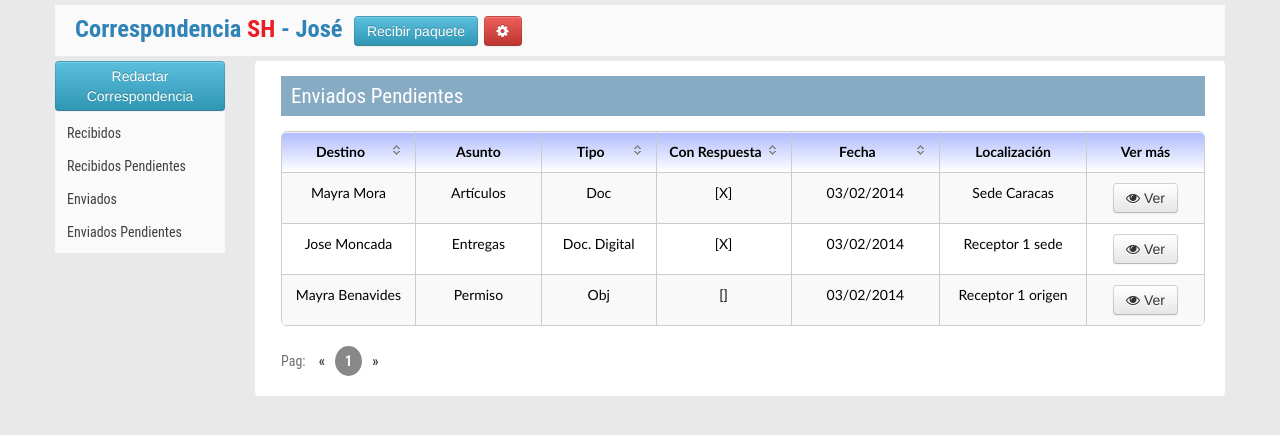
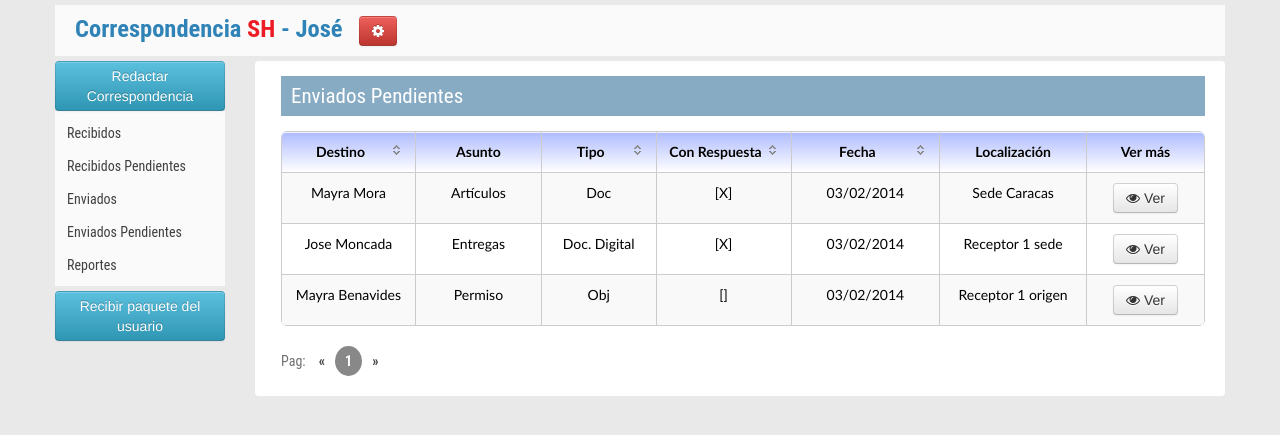
Before and after one commit to jose1988/SDC, a PHP site: page /SistemaDeCorrespondencia/views/recibidosPendientes.php in a window 1280 px wide. Shown: the part 156-591 px from the top of the page. Run offline with PHP 8.4, Linux system fonts and the light colour scheme; the visitor is signed in with stand-in values (Sample User, id 1).

Commit message:
mas y  mas cambios

```diff
--- a/views/confirm_valise.php
+++ b/views/confirm_valise.php
@@ -133,7 +133,7 @@ include("../recursos/funciones.php");
 
         <ul class="nav nav-pills nav-stacked">
 
-		<li> <a href="create_valise.php">Átras</a> <li>
+		<li> <a href="create_valise.php">Atrás</a> <li>
 
 
 
--- a/views/create_document.php
+++ b/views/create_document.php
@@ -131,9 +131,9 @@ include("../recursos/funciones.php");
        <div class="span2">
 
 
-        <ul class="nav nav-pills nav-stacked">
+        <ul class="nav nav-pills nav-stacked" >
 
-		<li> <a href="headquarters_operator.php">Atrás</a> <li>
+		<li style="text-align:center"> <a href="headquarters_operator.php" >Atrás</a> <li>
 
 
      </ul>
--- a/views/create_user.php
+++ b/views/create_user.php
@@ -135,8 +135,8 @@ include("../recursos/funciones.php");
 
         <ul class="nav nav-pills nav-stacked">
 
-		<li> <a href="crear.php">Átras</a> <li>
-        <li> <a href="entrada.php">Crear</a> <li>
+		<li> <a href="crear.php">Atrás</a> <li>
+
 
 
      </ul>
@@ -161,7 +161,7 @@ include("../recursos/funciones.php");
 		     </tr>
 
 			 <td style="text-align:center" width="50%">Correo</td>
-				 <td style="text-align:center"><input type="text" name="correo" id="correo" maxlength="19" size="30" title="Ingrese un correo" placeholder="Ej. josefuentes@gmail.com">
+				 <td style="text-align:center"><input type="text" name="correo" id="correo" maxlength="100" size="50" title="Ingrese un correo" placeholder="Ej. josefuentes@gmail.com">
 				 <div id="Info2" style="float:right"></div>
 				 </td>
 
--- a/views/create_valise.php
+++ b/views/create_valise.php
@@ -132,8 +132,9 @@ include("../recursos/funciones.php");
 
         <ul class="nav nav-pills nav-stacked">
 
-		<li> <a href="inbox.php">Átras</a> <li>
+		<li> <a href="inbox.php">Atrás</a> <li>
         <li> <a href="confirm_valise.php">Confirmar valija</a> <li>
+        <li> <a href="breakdown_valise.php">Recibir valija</a> <li>
         <li> <a href="valise_report.php">Reportar valija</a> <li>
         <li> <a href="reports_valise.php">Reportes</a> <li>
 
--- a/views/enviadosPendientes.php
+++ b/views/enviadosPendientes.php
@@ -139,6 +139,7 @@
         <li> <a href="recibidosPendientes.php" >  Recibidos Pendientes </a></li>
         <li> <a href="enviados.php" >  Enviados </a></li>
         <li> <a href="enviadosPendientes.php" >  Enviados Pendientes </a></li>
+         <li> <a href="reports_user.php" >  Reportes </a></li>
 
      </ul>
        <?php
@@ -154,7 +155,7 @@
 					  <?php }
 					    if($_SESSION["Usuario"]=="empaquetador"){ ?>
 
-					<a href="create_valise.php" ><button type="button" class="btn btn-info btn-primary" value="Realizar Valija">  Realizar Valija del usuario  </button> </a>
+					<a href="create_valise.php" ><button type="button" class="btn btn-info btn-primary" value="Realizar Valija">  Realizar Valija   </button> </a>
 
 					 <?php  }
 
--- a/views/inbox.php
+++ b/views/inbox.php
@@ -128,6 +128,7 @@
         <li> <a href="recibidosPendientes.php" >  Recibidos Pendientes </a></li>
         <li> <a href="enviados.php" >  Enviados </a></li>
         <li> <a href="enviadosPendientes.php" >  Enviados Pendientes </a></li>
+        <li> <a href="reports_user.php" >  Reportes </a></li>
 
      </ul>
        <?php
@@ -143,7 +144,7 @@
 					  <?php }
 					    if($_SESSION["Usuario"]=="empaquetador"){ ?>
 
-					<a href="create_valise.php" ><button type="button" class="btn btn-info btn-primary" value="Realizar Valija">  Realizar Valija del usuario  </button> </a>
+					<a href="create_valise.php" ><button type="button" class="btn btn-info btn-primary" value="Realizar Valija">  Realizar Valija para enviar </button> </a>
 
 					 <?php  }
 
--- a/views/recibidosPendientes.php
+++ b/views/recibidosPendientes.php
@@ -92,24 +92,7 @@
 
 
                       </div>
-                       <?php
-					   if($_SESSION["Usuario"]=="operador"){ ?>
 
-						<a href="operator_level.php" ><button type="button" class="btn btn-info " value="Recibir paquete"> Recibir paquete </button> </a>
-
-					  <?php }
-					    if($_SESSION["Usuario"]=="operadorsede"){ ?>
-
-						<a href="headquarters_operator.php" > <button type="button"class="btn btn-info "  value="Recibir paquete"> Recibir paquete</button> </a>
-
-					  <?php }
-					    if($_SESSION["Usuario"]=="empaquetador"){ ?>
-
-					<a href="create_valise.php" ><button type="button" class="btn btn-info " value="Realizar Valija"> Realizar Valija</button> </a>
-
-					 <?php  }
-
-					   ?>
 
                       <div class="btn-group" >
 
@@ -146,7 +129,8 @@
 		<!--Caso pantalla uno-->
        <div class="row-fluid">
 
-       <div class="span2">
+
+      <div class="span2">
         <a href="send_correspondence.php" ><button type="button" class="btn btn-info " value="Redactar"> Redactar Correspondencia</button> </a>
 
 
@@ -156,8 +140,27 @@
         <li> <a href="recibidosPendientes.php" >  Recibidos Pendientes </a></li>
         <li> <a href="enviados.php" >  Enviados </a></li>
         <li> <a href="enviadosPendientes.php" >  Enviados Pendientes </a></li>
+         <li> <a href="reports_user.php" >  Reportes </a></li>
 
      </ul>
+       <?php
+					   if($_SESSION["Usuario"]=="operador"){ ?>
+
+						<a href="operator_level.php" ><button type="button" class="btn btn-info btn-primary " value="Recibir paquete">  Recibir paquete del usuario  </button> </a>
+
+					  <?php }
+					    if($_SESSION["Usuario"]=="operadorsede"){ ?>
+
+						<a href="headquarters_operator.php" > <button type="button"class="btn btn-info btn-primary"  value="Recibir paquete">  Recibir paquete del usuario   </button> </a>
+
+					  <?php }
+					    if($_SESSION["Usuario"]=="empaquetador"){ ?>
+
+					<a href="create_valise.php" ><button type="button" class="btn btn-info btn-primary" value="Realizar Valija">   Realizar Valija para enviar  </button> </a>
+
+					 <?php  }
+
+					   ?>
 
       </div>
 
--- a/views/send_correspondence.php
+++ b/views/send_correspondence.php
@@ -131,7 +131,7 @@ include("../recursos/funciones.php");
 
 
         <ul class="nav nav-pills nav-stacked">
-          <li> <a href="crearUsuario.php">Átras</a> <li>
+          <li> <a href="crearUsuario.php">Atrás</a> <li>
 
         <li> <a href="entrada.php">Inicio</a> <li>
 
```
Also changed, not shown: views/enviados.php (+2 -6 lines).
